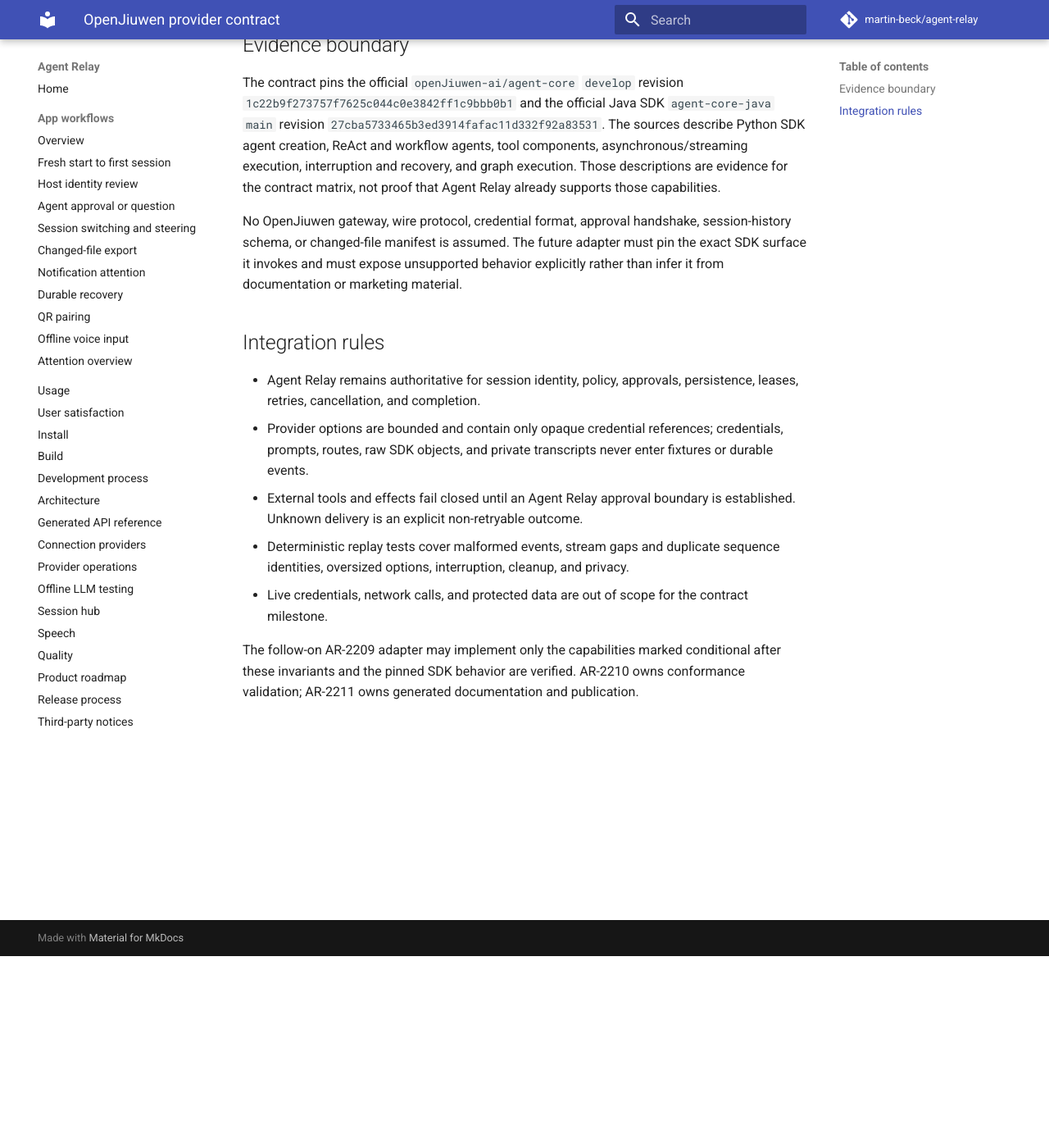
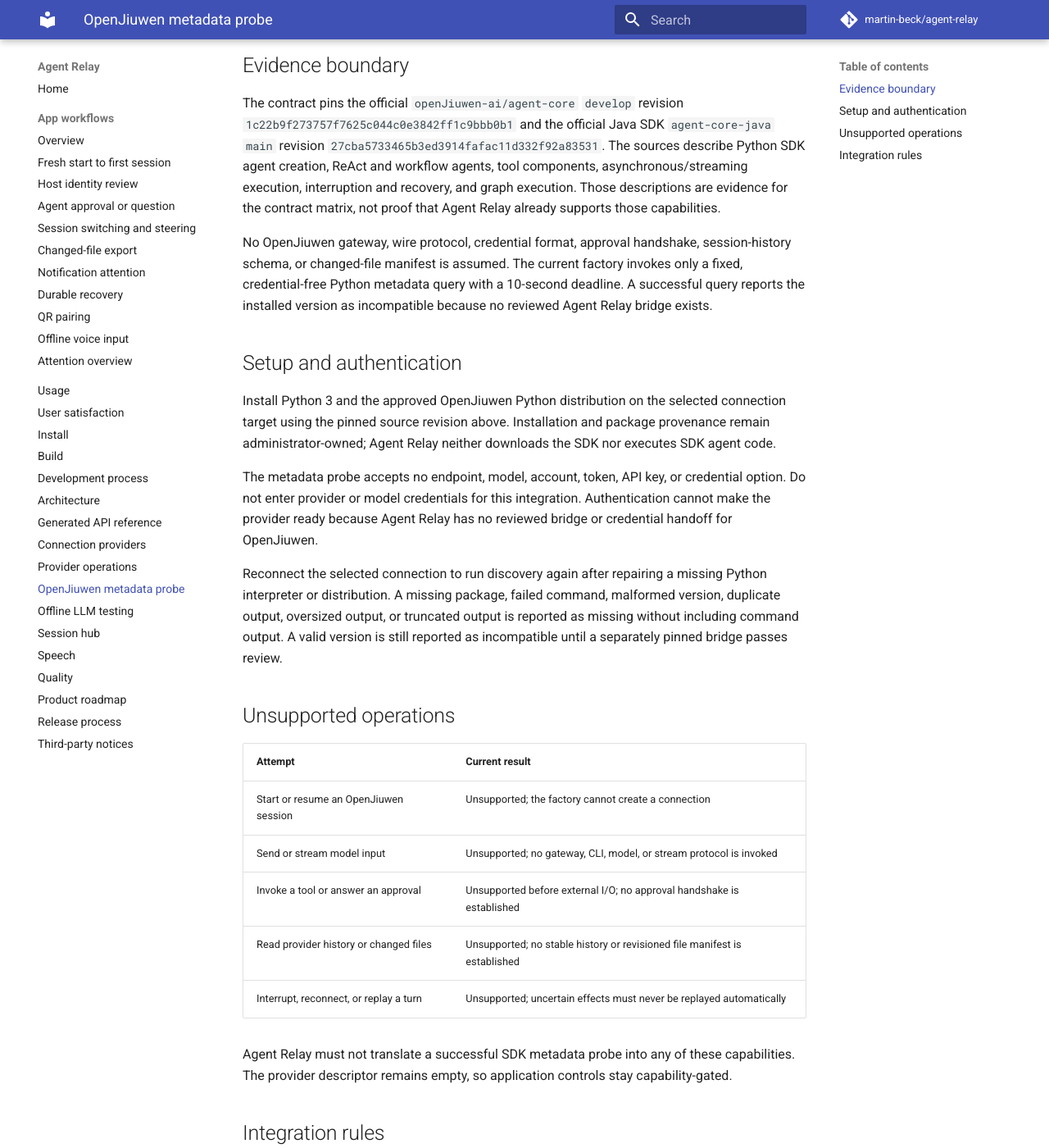
Before and after one commit to martin-beck/agent-relay, an MkDocs documentation site: the page built from docs/OPENJIUWEN_PROVIDER.md, in a window 1280 px wide and 1400 px high, scrolled down 234 px. Shown: the whole window at 82% size. Built offline with MkDocs 1.6.1 and Material for MkDocs 9.7.7, drawn with Linux system fonts in a browser that asks for light colours; comment, search, counter and statistics services are not loaded; some of the changed text lies outside the part shown.

Commit message:
docs(provider): publish OpenJiuwen probe boundary
Signed-off-by: martin-beck <24471267+martin-beck@users.noreply.github.com>

```diff
--- a/docs/OPENJIUWEN_PROVIDER.md
+++ b/docs/OPENJIUWEN_PROVIDER.md
@@ -1,8 +1,9 @@
-# OpenJiuwen provider contract
+# OpenJiuwen metadata-probe provider
 
-Agent Relay records the OpenJiuwen integration as a contract-only, planned
-provider until an adapter and its conformance evidence exist. The authoritative
-matrix is [the versioned contract](contracts/openjiuwen-provider-v1.json).
+Agent Relay includes a fail-closed OpenJiuwen discovery boundary. It can verify
+that the Python distribution metadata is available, but it advertises no agent
+capabilities and cannot open a session. The authoritative matrix is
+[the versioned contract](contracts/openjiuwen-provider-v1.json).
 
 ## Evidence boundary
 
@@ -15,9 +16,42 @@
 not proof that Agent Relay already supports those capabilities.
 
 No OpenJiuwen gateway, wire protocol, credential format, approval handshake,
-session-history schema, or changed-file manifest is assumed. The future adapter
-must pin the exact SDK surface it invokes and must expose unsupported behavior
-explicitly rather than infer it from documentation or marketing material.
+session-history schema, or changed-file manifest is assumed. The current
+factory invokes only a fixed, credential-free Python metadata query with a
+10-second deadline. A successful query reports the installed version as
+incompatible because no reviewed Agent Relay bridge exists.
+
+## Setup and authentication
+
+Install Python 3 and the approved OpenJiuwen Python distribution on the selected
+connection target using the pinned source revision above. Installation and
+package provenance remain administrator-owned; Agent Relay neither downloads
+the SDK nor executes SDK agent code.
+
+The metadata probe accepts no endpoint, model, account, token, API key, or
+credential option. Do not enter provider or model credentials for this
+integration. Authentication cannot make the provider ready because Agent Relay
+has no reviewed bridge or credential handoff for OpenJiuwen.
+
+Reconnect the selected connection to run discovery again after repairing a
+missing Python interpreter or distribution. A missing package, failed command,
+malformed version, duplicate output, oversized output, or truncated output is
+reported as missing without including command output. A valid version is still
+reported as incompatible until a separately pinned bridge passes review.
+
+## Unsupported operations
+
+| Attempt | Current result |
+| --- | --- |
+| Start or resume an OpenJiuwen session | Unsupported; the factory cannot create a connection |
+| Send or stream model input | Unsupported; no gateway, CLI, model, or stream protocol is invoked |
+| Invoke a tool or answer an approval | Unsupported before external I/O; no approval handshake is established |
+| Read provider history or changed files | Unsupported; no stable history or revisioned file manifest is established |
+| Interrupt, reconnect, or replay a turn | Unsupported; uncertain effects must never be replayed automatically |
+
+Agent Relay must not translate a successful SDK metadata probe into any of
+these capabilities. The provider descriptor remains empty, so application
+controls stay capability-gated.
 
 ## Integration rules
 
@@ -28,12 +62,13 @@
   enter fixtures or durable events.
 - External tools and effects fail closed until an Agent Relay approval boundary
   is established. Unknown delivery is an explicit non-retryable outcome.
-- Deterministic replay tests cover malformed events, stream gaps and duplicate
-  sequence identities, oversized options, interruption, cleanup, and privacy.
+- Deterministic replay tests cover ordered and hostile metadata, duplicate and
+  truncated records, unavailable effects, cancellation, repeated probes,
+  cleanup, and privacy.
 - Live credentials, network calls, and protected data are out of scope for the
-  contract milestone.
+  published evidence.
 
-The follow-on AR-2209 adapter may implement only the capabilities marked
-conditional after these invariants and the pinned SDK behavior are verified.
-AR-2210 owns conformance validation; AR-2211 owns generated documentation and
-publication.
+The implementation and conformance suites validate only this metadata-probe
+boundary. No live OpenJiuwen engine, gateway, CLI, model, session, stream, tool,
+approval, reconnect, or artifact traversal was performed. Conditional
+capabilities in the contract remain design evidence, not implemented behavior.
--- a/docs/PROVIDER_OPERATIONS.md
+++ b/docs/PROVIDER_OPERATIONS.md
@@ -48,6 +48,22 @@
 configuration, stored-session metadata, or network topology. Unit and contract
 tests remain the authoritative evidence for malformed output, interruption,
 approvals, resume behavior, file boundaries, and concurrent sessions.
+
+## OpenJiuwen metadata-probe boundary
+
+The OpenJiuwen provider is registered only as a fail-closed discovery boundary.
+It executes a fixed Python distribution-metadata query with no credentials,
+provider options, working directory, or process bridge. Missing, failed,
+malformed, duplicated, truncated, or oversized output reports the SDK as
+missing. A valid version reports the SDK as incompatible because no reviewed
+Agent Relay bridge exists.
+
+The provider advertises no capabilities and cannot open a session. Setup,
+authentication, recovery, and unsupported-operation examples are documented in
+[OpenJiuwen metadata-probe provider](OPENJIUWEN_PROVIDER.md). Deterministic
+fixtures validate the metadata boundary without live network access or
+protected data. No live OpenJiuwen engine, gateway, CLI, model, session, stream,
+tool, approval, reconnect, or artifact traversal has been verified.
 
 ## OpenCode server integration
 
--- a/docs/contracts/status-registry-v1.json
+++ b/docs/contracts/status-registry-v1.json
@@ -18,8 +18,8 @@
     },
     {
       "id": "agent-adapters",
-      "area": "Codex, OpenCode, OpenDesk, Continue, Claude, Cline, and Aider adapters",
-      "status": "Implemented with contract tests; live checks where available"
+      "area": "Agent providers",
+      "status": "Codex, OpenCode, OpenDesk, Continue, Claude, Cline, and Aider have implemented adapters and contract tests; OpenJiuwen is metadata-probe-only, advertises no capabilities, and cannot open sessions"
     },
     {
       "id": "session-hub",
--- a/mkdocs.yml
+++ b/mkdocs.yml
@@ -56,6 +56,7 @@
   - Generated API reference: generated/api-reference.md
   - Connection providers: CONNECTION_PROVIDERS.md
   - Provider operations: PROVIDER_OPERATIONS.md
+  - OpenJiuwen metadata probe: OPENJIUWEN_PROVIDER.md
   - Offline LLM testing: OFFLINE_LLM_TESTING.md
   - Session hub: SESSION_HUB.md
   - Speech: SPEECH.md
```
Also changed, not shown: README.md (+2 -1 lines), docs/ARCHITECTURE.md (+1 -1 lines), docs/USAGE.md (+13 -0 lines), docs/contracts/documentation-authority-v1.json (+22 -0 lines), docs/contracts/openjiuwen-provider-v1.json (+11 -2 lines), docs/index.md (+1 -0 lines), scripts/docs/test_openjiuwen_contract.py (+8 -3 lines).
